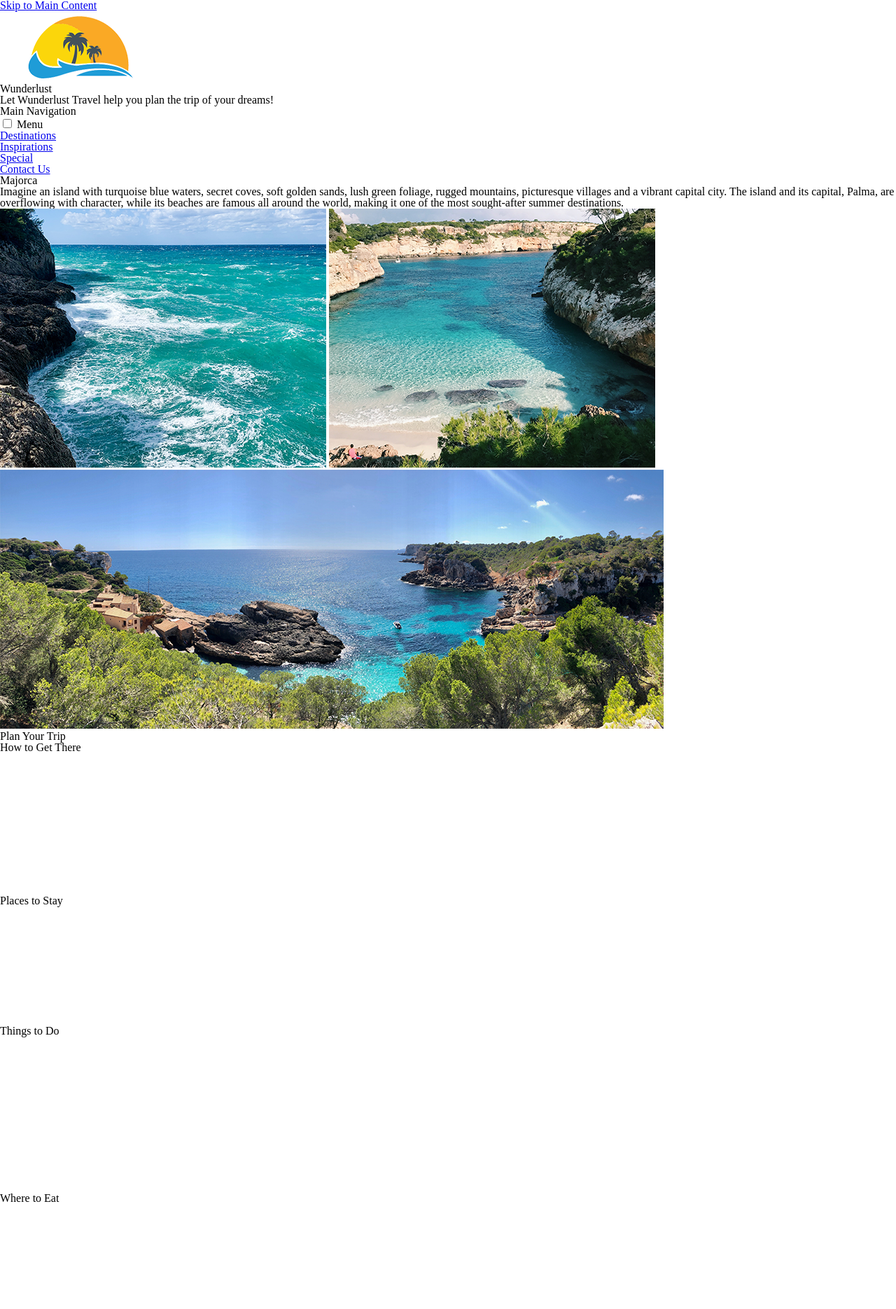
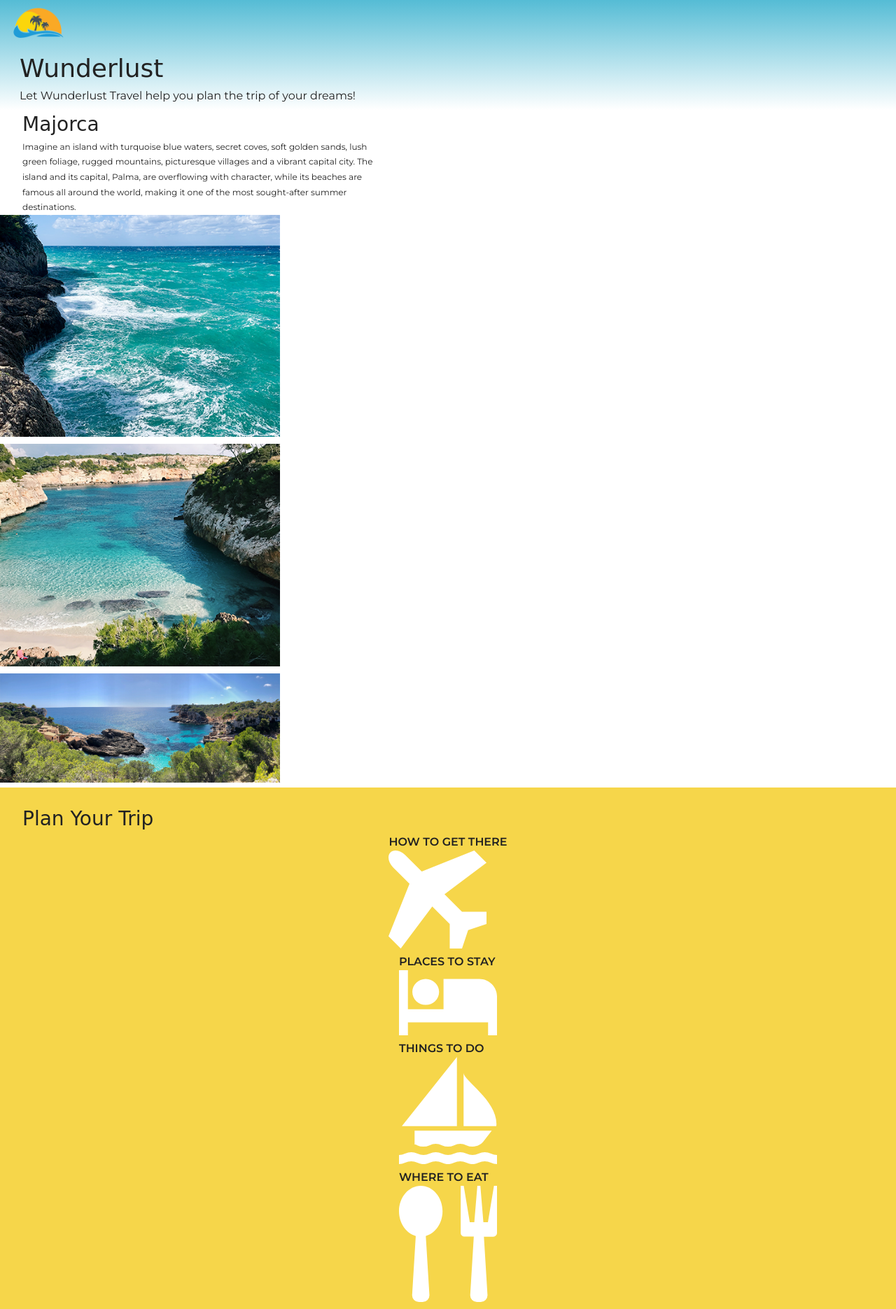
Before and after one commit to Janiszewski-J/wunderlust-2.4-2.5, a plain HTML site: page index.html in a window 1280 px wide. Shown: the top 1870 px of the page at 70% size. Drawn offline with Linux system fonts and the light colour scheme; a web font is replaced by a local one.

Commit message:
Progress on adding global CSS styles

```diff
--- a/styles.css
+++ b/styles.css
@@ -47,3 +47,301 @@ table {
     border-collapse: collapse;
     border-spacing: 0;
 }
+
+@import url('https://fonts.googleapis.com/css2?family=Molle&family=Montserrat&display=swap');
+
+:root{
+    /* Color Palette */
+    --yellow: #F6D64A;
+    --teal: #55BCD5;
+    --purple: #9B26B0;
+    --blue: #499BD2;
+    --dk-gray: #222;
+    --lt-gray: #EAEAEA;
+    --white: #fff;
+    --black: #000;
+
+    /* Fonts */
+    --heading: "Molle", cursive;
+    --body: "Montserrat", Verdana, sans-serif;
+}
+
+/* Global/mobile styles */
+body{
+    font-family: var(--body);
+    font-size: 1rem;
+    color: var(--dk-gray);
+    box-sizing: border-box;
+    line-height: 1.5;
+}
+
+/* Skip link styles */
+#skip, .sr-only{
+	position: absolute;
+	left: -10000px;
+	top: auto;
+	width: 1px;
+	height: 1px;
+	overflow: hidden;
+}
+
+#skip:focus{
+    display: block;
+    padding: 16px;
+	position: static;
+	width: auto;
+	height: auto;
+	display: block;
+	font-size: 1.3rem;
+	font-weight: bold;
+    color: var(--dk-gray);
+	outline: 4px solid var(--yellow);
+    outline-offset: 0;
+}
+
+header{
+    background: linear-gradient(var(--teal), var(--white));
+    display: grid;
+    grid-template-columns: 1fr 2fr;
+    align-items: center;
+    padding: 0.5rem 0;
+}
+
+footer{
+    padding: 1.5rem 2rem 2rem;
+}
+
+/* Text styles */
+h1, h2, h3{
+    font-family: var(--heading);
+}
+
+h1{
+    font-size: 2.25rem;
+    padding: 0.5rem 1.75rem 0;
+}
+
+h2, h3{
+    font-size: 1.75rem;
+}
+
+h4{
+    text-transform: uppercase;
+    font-weight: bold;
+}
+
+p{
+    width: calc(100% - 2rem);
+    max-width: 65ch;
+}
+
+a{
+    color: var(--dk-gray);
+    text-decoration: none;
+}
+
+/* Image styles */
+img{
+    width: 100%;
+    max-width: 400px;
+}
+
+#img-grid{
+    display: flex;
+    flex-direction: column;
+    row-gap: 10px;
+}
+
+/* Header & navigation styles */
+header a{
+    text-transform: uppercase;
+}
+
+header > a, header img{
+    grid-column: 1/2;
+    width: 110px;
+}
+
+nav{
+    grid-column: 2/3;
+    grid-row: 1/2;
+}
+
+h1, header p{
+    grid-column: 1/-1;
+}
+
+header > p{
+    margin: 0 1.75rem;
+}
+
+/* Dropdown menu styles */
+nav label{
+    background-color: var(--yellow);
+    text-transform: uppercase;
+}
+
+nav a{
+    background-color: var(--teal);
+    color: var(--dk-gray);
+    text-decoration: none;
+    border-bottom: 1px solid var(--dk-gray);
+}
+
+nav a:hover{
+    background-color: var(--white);
+}
+
+#menu-toggle{
+    display: block;
+    position: relative;
+    z-index: 1;
+    -webkit-user-select: none;
+    -moz-user-select: none;
+    -ms-user-select: none;
+        user-select: none;
+}
+
+#menu-toggle input{
+    display: block;
+    width: 170px;
+    height: 40px;
+    position: absolute;
+    top: -7px;
+    left: -5px;
+    padding: 0;
+    cursor: pointer;
+    opacity: 0; /* hide this */
+    z-index: 2; /* and place it over the hamburger */
+    -webkit-touch-callout: none;
+}
+
+#menu-toggle label{
+    position: relative;
+    display: block;
+    width: 170px;
+    height: 40px;
+    text-align: center;
+    line-height: 42px;
+    font-size: 0.75rem;
+    font-weight: bold;
+}
+
+#menu-toggle input, #menu-toggle label{
+    margin-left: auto;
+}
+
+#menu-toggle input:checked + label{
+    background-color: var(--dk-gray);
+    color: var(--white);
+}
+
+#menu-toggle ul{
+    position: absolute;
+    width: 300px;
+    list-style-type: none;
+    background-color: var(--teal);
+    font-size: 0.75rem;
+    font-weight: bold;
+    /* Hide the menu off-screen to the left */
+    left: -10000px;
+    -webkit-transition: left 0.3s ease;
+    -o-transition: left 0.3s ease;
+    transition: left 0.3s ease;
+}
+
+#menu-toggle input:checked ~ ul {
+    left: 40px;
+}
+
+/* Intro section */
+#intro h2, #intro p{
+    padding: 0 2rem;
+}
+
+#intro p{
+    font-size: 0.75rem;
+    line-height: 1.8;
+}
+
+#plan, #testimonials, #about, #contact{
+    padding: 1.5rem 2rem 2rem;
+}
+
+/* Plan section */
+#plan{
+    background-color: var(--yellow);
+}
+
+#plan div{
+    display: flex;
+    flex-direction: column;
+    align-items: center;
+}
+
+#plan img{
+    width: 100%;
+    max-width: 140px;
+}
+
+/* Testimonials */
+#testimonials div{
+    display: flex;
+    flex-direction: column;
+    align-items: center;
+}
+
+#testimonials section{
+    display: flex;
+    flex-direction: column;
+    align-items: center;
+}
+
+#testimonials img{
+    width: 100%;
+    max-width: 150px;
+}
+
+/* About */
+#about{
+    background-color: var(--blue);
+}
+
+#about div{
+    display: grid;
+    grid-template-columns: repeat(2, 1fr);
+    align-items: center;
+}
+
+#about img{
+    max-width: 80px;
+    height: 80px;
+}
+
+/* Contact */
+
+/* Footer */
+footer{
+    background-color: var(--lt-gray);
+}
+
+/* Media queries */
+@media screen and (min-width: 768px) {
+    header{
+        grid-template-columns: repeat(4, 1fr);
+    }
+
+    #menu-toggle input, #menu-toggle label{
+        visibility: hidden;
+    }
+
+    nav ul{
+        visibility: visible;
+        position: relative;
+        left: 0;
+    }
+}
+
+@media screen and (min-width: 1240px) {
+
+}
```
Also changed, not shown: 1 other file.
